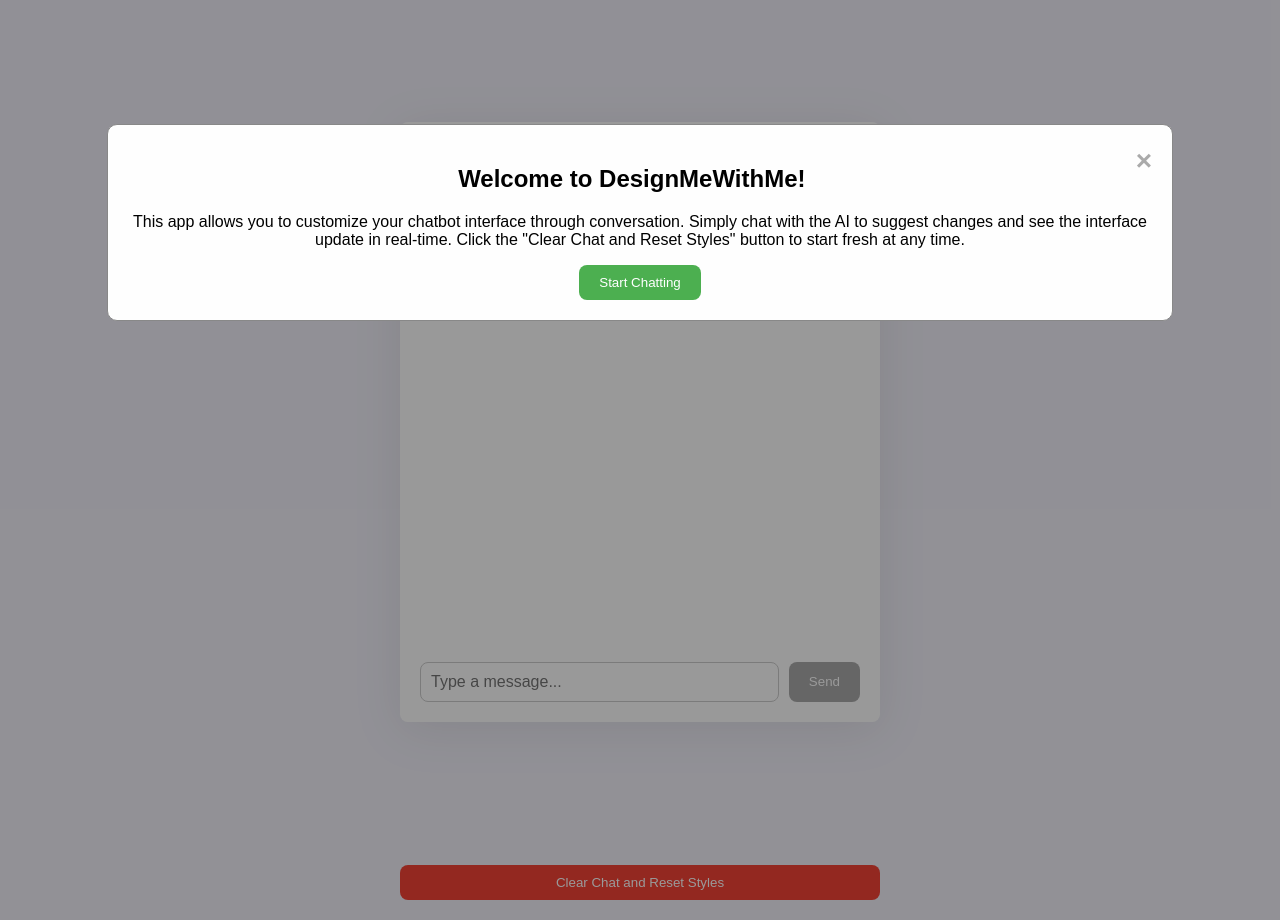
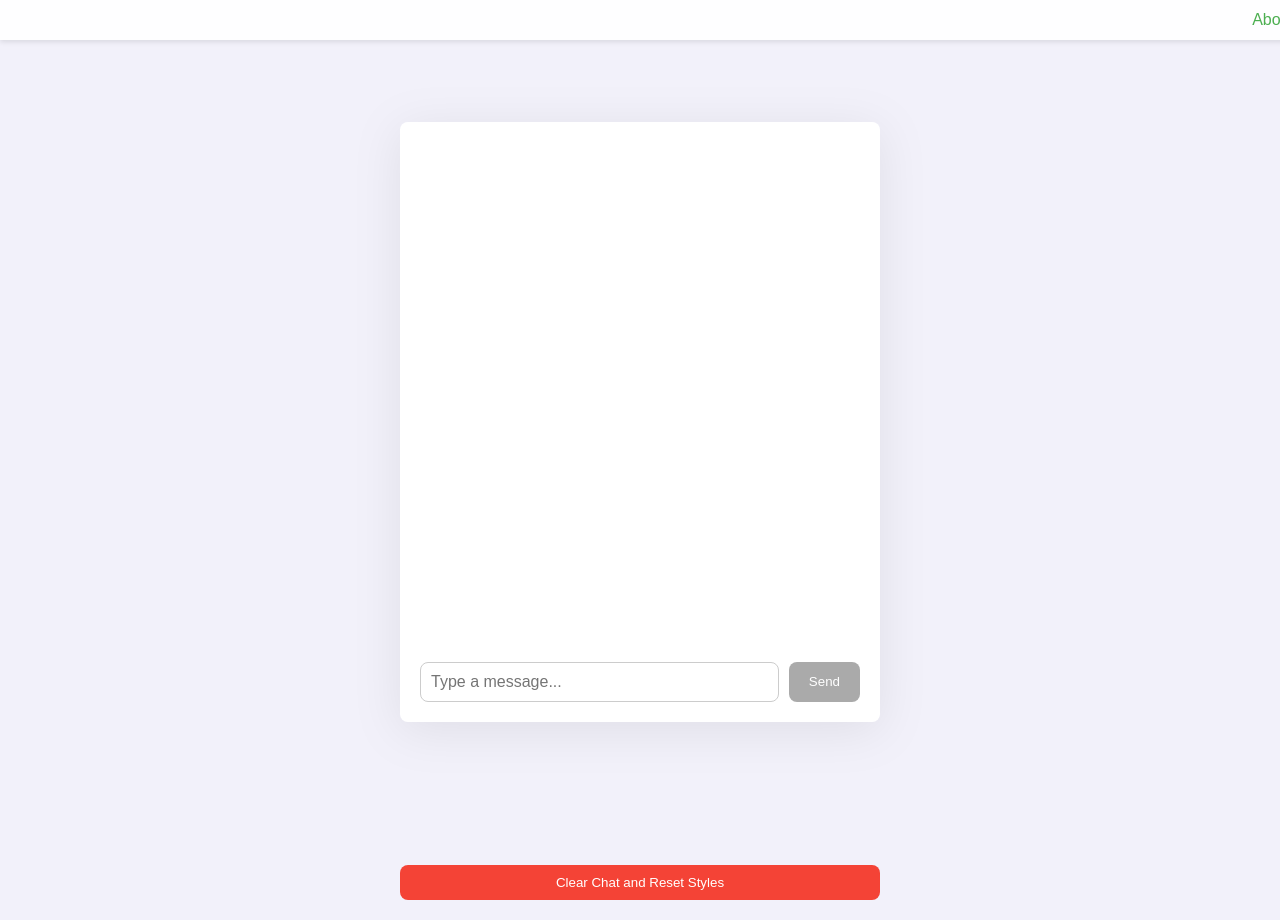
Before and after one commit to quietloudlab/designmewithme, a Python web app: template templates/chat_interface.html in a window 1280 px wide. Run offline with Jinja, Linux system fonts and the light colour scheme; the template is opened without the code that fills it, so the values that code supplies are empty.

Commit message:
added menu bar for users to view modal instead of it just being in their dang faces

```diff
--- a/static/chat_script.js
+++ b/static/chat_script.js
@@ -3,26 +3,29 @@
     const sendButton = document.getElementById('send-button');
     const messageArea = document.getElementById('message-area');
     const clearChatButton = document.getElementById('clearChat');
-    const introModal = document.getElementById('intro-modal');
-    const closeIntro = document.getElementById('close-intro');
+    const aboutModal = document.getElementById('about-modal');
+    const aboutButton = document.getElementById('about-button');
+    const closeAbout = document.getElementById('close-about');
     const startChat = document.getElementById('start-chat');
     let styleSheet = document.createElement('style');
     document.head.appendChild(styleSheet);
 
-    // Show the intro modal on first load
-    introModal.style.display = 'block';
+    // Show the about modal when the About button is clicked
+    aboutButton.addEventListener('click', () => {
+        aboutModal.style.display = 'block';
+    });
 
-    closeIntro.addEventListener('click', () => {
-        introModal.style.display = 'none';
+    closeAbout.addEventListener('click', () => {
+        aboutModal.style.display = 'none';
     });
 
     startChat.addEventListener('click', () => {
-        introModal.style.display = 'none';
+        aboutModal.style.display = 'none';
     });
 
     window.onclick = (event) => {
-        if (event.target === introModal) {
-            introModal.style.display = 'none';
+        if (event.target === aboutModal) {
+            aboutModal.style.display = 'none';
         }
     };
 
--- a/static/chat_style.css
+++ b/static/chat_style.css
@@ -192,6 +192,84 @@
     background-color: #45a049;
 }
 
+/* Menu Bar styles */
+#menu-bar {
+    position: fixed;
+    top: 0;
+    width: 100%;
+    background-color: rgba(255, 255, 255, 0.9);
+    box-shadow: 0 2px 5px rgba(0, 0, 0, 0.1);
+    display: flex;
+    justify-content: flex-end;
+    padding: 10px 20px;
+    z-index: 1000;
+}
+
+#menu-bar button {
+    background: none;
+    border: none;
+    color: #4CAF50;
+    font-size: 16px;
+    cursor: pointer;
+}
+
+#menu-bar button:hover {
+    color: #45a049;
+}
+
+/* Modal styles */
+.modal {
+    display: none; /* Hidden by default */
+    position: fixed; /* Stay in place */
+    z-index: 1000; /* Sit on top */
+    left: 0;
+    top: 0;
+    width: 100%; /* Full width */
+    height: 100%; /* Full height */
+    overflow: auto; /* Enable scroll if needed */
+    background-color: rgb(0,0,0); /* Fallback color */
+    background-color: rgba(0,0,0,0.4); /* Black w/ opacity */
+    padding-top: 60px;
+}
+
+.modal-content {
+    background-color: #fefefe;
+    margin: 5% auto; /* 15% from the top and centered */
+    padding: 20px;
+    border: 1px solid #888;
+    width: 80%; /* Could be more or less, depending on screen size */
+    border-radius: 10px;
+    text-align: center;
+}
+
+.close-button {
+    color: #aaa;
+    float: right;
+    font-size: 28px;
+    font-weight: bold;
+}
+
+.close-button:hover,
+.close-button:focus {
+    color: black;
+    text-decoration: none;
+    cursor: pointer;
+}
+
+#start-chat {
+    padding: 10px 20px;
+    background-color: #4CAF50;
+    color: white;
+    border: none;
+    border-radius: 8px;
+    cursor: pointer;
+}
+
+#start-chat:hover {
+    background-color: #45a049;
+}
+
+
 
 @media (max-width: 600px) {
     #chat-container {
--- a/templates/chat_interface.html
+++ b/templates/chat_interface.html
@@ -7,9 +7,15 @@
     <link rel="stylesheet" href="../static/chat_style.css">
 </head>
 <body>
-    <div id="intro-modal" class="modal">
+    <!-- Minimal Menu Bar -->
+    <div id="menu-bar">
+        <button id="about-button">About</button>
+    </div>
+
+    <!-- About Modal -->
+    <div id="about-modal" class="modal">
         <div class="modal-content">
-            <span class="close-button" id="close-intro">&times;</span>
+            <span class="close-button" id="close-about">&times;</span>
             <h2>Welcome to DesignMeWithMe!</h2>
             <p>This app allows you to customize your chatbot interface through conversation. Simply chat with the AI to suggest changes and see the interface update in real-time. Click the "Clear Chat and Reset Styles" button to start fresh at any time.</p>
             <button id="start-chat">Start Chatting</button>
```
